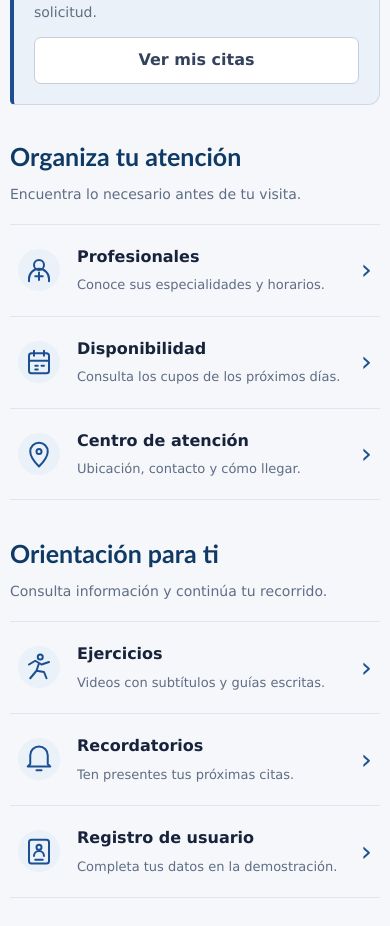
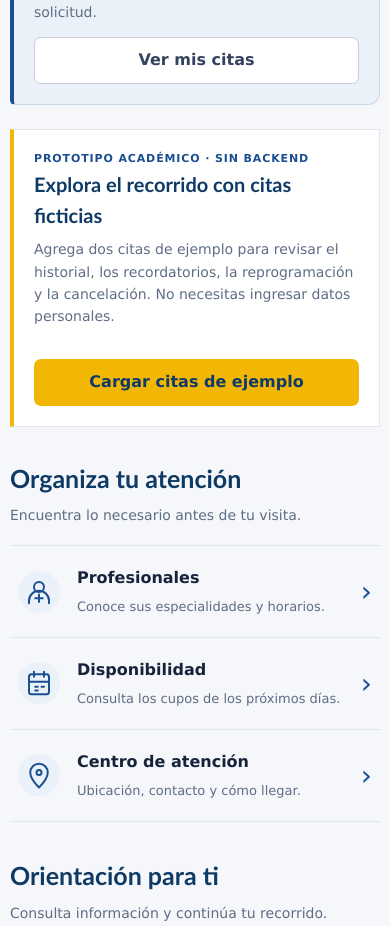
Before and after one commit to CeoF10/IHM-ProyectoU, a React (Vite) app: page / in a window 390 px wide. Shown: the part 1100-2026 px from the top of the page. Built offline with nearby package versions, Linux system fonts and the light colour scheme.

Commit message:
Agrega citas simuladas para demostracion

```diff
--- a/src/App.jsx
+++ b/src/App.jsx
@@ -5,7 +5,7 @@ import AccesibleForm from "./components/AccesibleForm";
 import InfoPanels from "./components/InfoPanels";
 import Home from "./components/Home";
 import { especialistas } from "./data/mock";
-import { borradorVacio, generarCodigo, quitarDatosSensibles } from "./utils/appointments";
+import { borradorVacio, crearCitasDemo, generarCodigo, quitarDatosSensibles } from "./utils/appointments";
 
 const preferenciasIniciales = { textoGrande: false, altoContraste: false, botonesGrandes: false };
 
@@ -237,6 +237,20 @@ export default function App() {
     setOk("Los datos locales de demostración fueron eliminados.");
   };
 
+  const cargarCitasDemo = () => {
+    const demos = crearCitasDemo();
+    const existentes = new Set(citas.map((cita) => cita.codigo));
+    const nuevas = demos.filter((cita) => !existentes.has(cita.codigo));
+    if (nuevas.length === 0) {
+      navegar("historial");
+      setOk("Las citas ficticias ya están cargadas. Puedes probar el historial y los recordatorios.");
+      return;
+    }
+    setCitas((actuales) => [...actuales, ...nuevas]);
+    navegar("historial");
+    setOk("Se añadieron dos citas ficticias. Úsalas para probar el historial y los recordatorios.");
+  };
+
   const clases = [
     "app",
     preferencias.textoGrande ? "pref-texto-grande" : "",
@@ -285,7 +299,7 @@ export default function App() {
       <div className="utility-shell"><span className="prototype-label">Prototipo académico · Datos simulados</span><Preferencias valor={preferencias} onChange={setPreferencias} /></div>
 
       <main id="main">
-        {seccion === "inicio" ? <Home titleRef={tituloRef} onNavigate={navegar} onStart={(esp) => {
+        {seccion === "inicio" ? <Home titleRef={tituloRef} onNavigate={navegar} onLoadDemo={cargarCitasDemo} hasDemo={citas.some((cita) => cita.esDemo)} onStart={(esp) => {
           setCitaPendiente(null);
           setEditandoId(null);
           setBorrador((actual) => esp && esp !== actual.esp ? { ...actual, esp, especialista: "", fecha: "", hora: "" } : actual);
@@ -316,7 +330,7 @@ export default function App() {
             {modo === "reforzada" && <AccesibleForm form={borrador} setForm={setBorrador} citas={citas} editandoId={editandoId} onConfirm={prepararConfirmacion} />}
           </>
         ))}
-        {seccion !== "cita" && seccion !== "inicio" && <InfoPanels seccion={seccion} citas={citas} onChangeStatus={actualizarEstado} onReschedule={reprogramar} onClearData={borrarDatos} />}
+        {seccion !== "cita" && seccion !== "inicio" && <InfoPanels seccion={seccion} citas={citas} onChangeStatus={actualizarEstado} onReschedule={reprogramar} onClearData={borrarDatos} onLoadDemo={cargarCitasDemo} />}
       </main>
       <footer><strong>Rehab Guaranda</strong><span>Proyecto académico de Interacción Hombre–Máquina · No es un sitio oficial</span></footer>
     </div>
--- a/src/components/Home.jsx
+++ b/src/components/Home.jsx
@@ -43,7 +43,7 @@ const groups = [
   ] },
 ];
 
-export default function Home({ onNavigate, onStart, titleRef }) {
+export default function Home({ onNavigate, onStart, titleRef, onLoadDemo, hasDemo }) {
   const [especialidad, setEspecialidad] = useState("");
   return <div className="home">
     <section className="home-intro" aria-labelledby="home-title">
@@ -73,6 +73,11 @@ export default function Home({ onNavigate, onStart, titleRef }) {
       <div><h2 id="returning-title">¿Ya tienes una cita?</h2><p>Consulta la fecha, reprograma o cancela tu solicitud.</p></div>
       <button className="btn-secondary" onClick={() => onNavigate("historial")}>Ver mis citas</button>
     </section>
+    <aside className="demo-data-prompt" aria-labelledby="demo-data-title">
+      <div><p className="eyebrow">Prototipo académico · sin backend</p><h2 id="demo-data-title">Explora el recorrido con citas ficticias</h2>
+        <p>Agrega dos citas de ejemplo para revisar el historial, los recordatorios, la reprogramación y la cancelación. No necesitas ingresar datos personales.</p></div>
+      <button type="button" className="btn-primary" onClick={onLoadDemo}>{hasDemo ? "Ver citas de ejemplo" : "Cargar citas de ejemplo"}</button>
+    </aside>
     <div className="service-groups">{groups.map(group => <section key={group.title} className="service-group">
       <h2>{group.title}</h2><p>{group.description}</p>
       <div className="service-links">{group.items.map(([target, icon, title, detail]) => <button className="service-link" key={target} onClick={() => onNavigate(target)}>
--- a/src/components/InfoPanels.jsx
+++ b/src/components/InfoPanels.jsx
@@ -76,7 +76,7 @@ function proximosDiasLaborables(cantidad = 5) {
   return dias;
 }
 
-export default function InfoPanels({ seccion, citas, onChangeStatus, onReschedule, onClearData }) {
+export default function InfoPanels({ seccion, citas, onChangeStatus, onReschedule, onClearData, onLoadDemo }) {
   if (seccion === "especialistas") return <Especialistas />;
 
   if (seccion === "calendario") return <section className="card" aria-labelledby="calendario-titulo">
@@ -103,9 +103,9 @@ export default function InfoPanels({ seccion, citas, onChangeStatus, onReschedul
   if (seccion === "historial") return <section className="card" aria-labelledby="historial-titulo">
     <h2 id="historial-titulo">Mis citas de demostración</h2>
     <p className="privacy-note">Solo permanecen durante esta sesión del navegador. Nunca se conserva el número de cédula y los datos desaparecen al cerrar la pestaña.</p>
-    {citas.length === 0 ? <p className="muted">Aún no hay citas. Puedes crear una desde “Solicitar cita”.</p> : <div className="appointment-list">
+    {citas.length === 0 ? <div className="empty-appointments"><p className="muted">Aún no hay citas. Crea una desde “Solicitar cita” o carga ejemplos ficticios para recorrer las funciones de la demostración.</p><button type="button" className="btn-primary" onClick={onLoadDemo}>Cargar citas de ejemplo</button></div> : <div className="appointment-list">
       {citas.map((cita) => <article className="appointment-card" key={cita.id}>
-        <div><p className="eyebrow">Código {cita.codigo}</p><h3>{cita.esp}</h3><p>{cita.especialista}</p></div>
+        <div><p className="eyebrow">Código {cita.codigo}</p>{cita.esDemo && <p className="demo-record-label">Dato ficticio para la demostración</p>}<h3>{cita.esp}</h3><p>{cita.especialista}</p></div>
         <dl><div><dt>Paciente</dt><dd>{cita.nombre}</dd></div><div><dt>Fecha</dt><dd>{cita.fecha} · {cita.hora}</dd></div><div><dt>Estado</dt><dd><span className={`status status-${(cita.estado || "Pendiente").toLowerCase()}`}>{cita.estado || "Pendiente"}</span></dd></div></dl>
         <div className="appointment-actions">
           <button type="button" className="btn-secondary" onClick={() => onReschedule(cita)} disabled={cita.estado !== "Pendiente"}>Reprogramar</button>
--- a/src/index.css
+++ b/src/index.css
@@ -301,6 +301,14 @@ h1 { letter-spacing:-.025em; line-height:1.12; }
 .returning-patient h2 { font-size:21px; margin:0 0 5px; }
 .returning-patient p { margin:0; color:var(--muted); font-size:14px; }
 .returning-patient button { margin-left:auto; flex-shrink:0; }
+.demo-data-prompt { display:flex; align-items:center; justify-content:space-between; gap:26px; margin-top:24px; padding:23px 26px; border:1px solid var(--line); border-left:4px solid var(--gold); background:#fff; }
+.demo-data-prompt h2 { margin:2px 0 7px; color:var(--primary-dark); font-size:20px; }
+.demo-data-prompt p:not(.eyebrow) { max-width:68ch; margin:0; color:var(--muted); font-size:14px; line-height:1.6; }
+.demo-data-prompt .eyebrow { margin:0; color:var(--primary); font-size:11px; font-weight:800; text-transform:uppercase; letter-spacing:.08em; }
+.demo-data-prompt button { flex-shrink:0; }
+.empty-appointments { padding:18px 0 8px; }
+.empty-appointments .btn-primary { margin-top:8px; }
+.demo-record-label { display:table; margin:8px 0 !important; padding:4px 8px; border-radius:4px; background:var(--blue-soft); color:var(--primary-dark); font-size:12px; font-weight:700; }
 .service-groups { display:grid; grid-template-columns:1fr 1fr; gap:64px; margin:48px 0; }
 .service-group h2 { margin:0 0 8px; font-size:25px; }
 .service-group > p { font-size:14px; color:var(--muted); margin:0 0 18px; }
@@ -337,6 +345,8 @@ h1 { letter-spacing:-.025em; line-height:1.12; }
  .booking-start { padding:24px; }
  .returning-patient { padding:20px; flex-wrap:wrap; gap:14px; }
  .returning-patient button { margin-left:0; width:100%; }
+ .demo-data-prompt { align-items:stretch; flex-direction:column; gap:15px; padding:20px; }
+ .demo-data-prompt button { width:100%; }
  .service-groups { grid-template-columns:1fr; gap:32px; margin:32px 0; }
  .prototype-label { max-width:160px; font-size:11px; }
  .home-help { gap:14px; }
--- a/src/utils/appointments.js
+++ b/src/utils/appointments.js
@@ -11,6 +11,33 @@ export const borradorVacio = () => ({
 
 export const fechaLocal = (fecha = new Date()) =>
   `${fecha.getFullYear()}-${String(fecha.getMonth() + 1).padStart(2, "0")}-${String(fecha.getDate()).padStart(2, "0")}`;
+
+export function crearCitasDemo() {
+  const ejemplos = [
+    { id: "DEMO-001", codigo: "DEMO-001", especialista: especialistas[0], hora: "09:00", fechaDesde: 1 },
+    { id: "DEMO-002", codigo: "DEMO-002", especialista: especialistas[2], hora: "10:00", fechaDesde: 4 },
+  ];
+
+  return ejemplos.map(({ id, codigo, especialista, hora, fechaDesde }) => {
+    const fecha = new Date();
+    fecha.setHours(12, 0, 0, 0);
+    fecha.setDate(fecha.getDate() + fechaDesde);
+    while (!especialista.dias.includes(fecha.getDay())) fecha.setDate(fecha.getDate() + 1);
+
+    return {
+      id,
+      codigo,
+      nombre: "Paciente de demostración",
+      esp: especialista.especialidad,
+      especialista: especialista.nombre,
+      fecha: fechaLocal(fecha),
+      hora,
+      modo: "Vista rápida",
+      estado: "Pendiente",
+      esDemo: true,
+    };
+  });
+}
 
 export function obtenerHorariosDisponibles(especialistaNombre, fecha, citas = [], excluirId = null) {
   const especialista = especialistas.find((item) => item.nombre === especialistaNombre);
```
Also changed, not shown: 1 other file (tests, documents, lock files or other folders).
